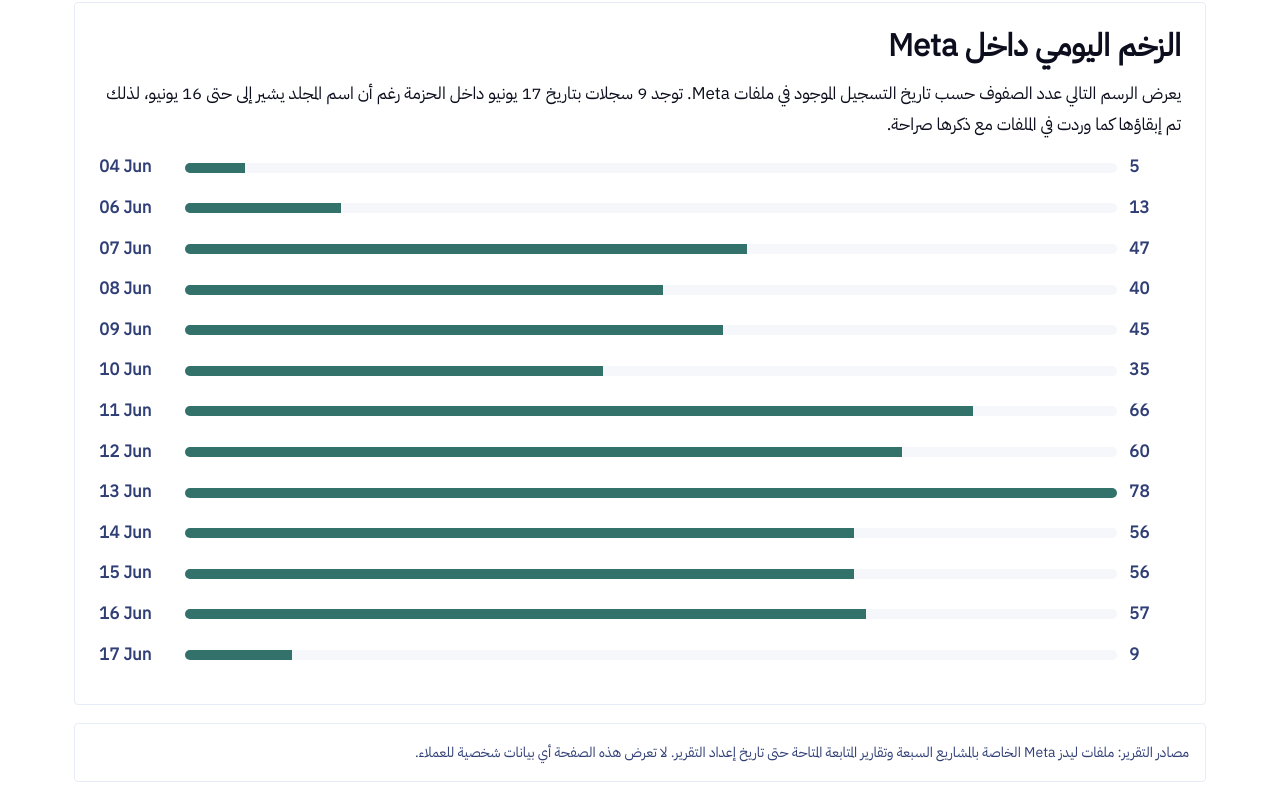
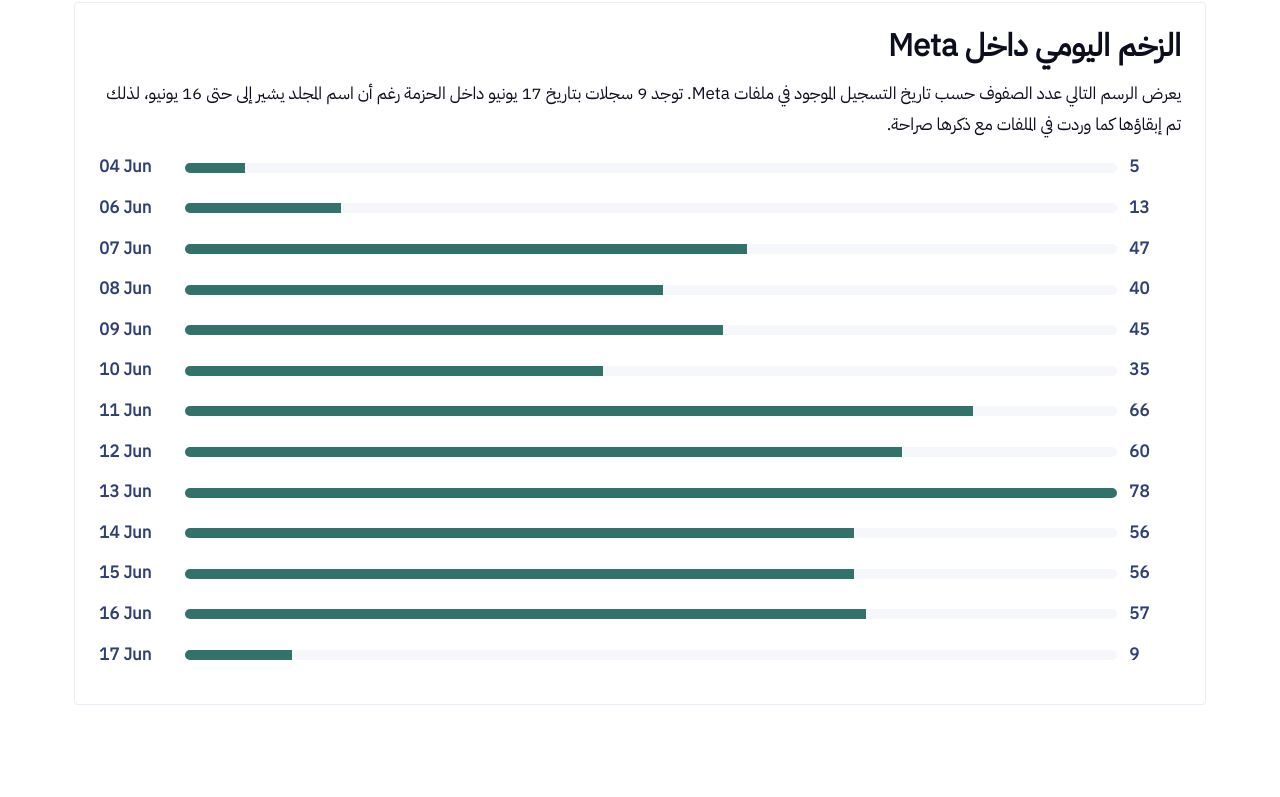
Before and after one commit to TMDweb/ajdan, a plain HTML site: page meta-leads-summary/index.html in a window 1280 px wide. Shown: the part 2820-3617 px from the top of the page. Drawn offline with Linux system fonts and the light colour scheme.

Commit message:
Remove internal source note from Meta report

```diff
--- a/meta-leads-summary/index.html
+++ b/meta-leads-summary/index.html
@@ -45,7 +45,6 @@
     .issue-title { font-weight:900; color:var(--blue); font-size:18px; }
     .pill { display:inline-block; padding:5px 10px; border-radius:3px; background:var(--teal-soft); color:var(--teal); font-weight:900; }
     .warning { background:var(--red-soft); color:var(--red); }
-    .source-note { color:var(--muted); font-size:14px; border:1px solid var(--line); border-radius:4px; padding:16px; margin-top:18px; }
     @media (max-width:900px) { .meta-grid,.kpi-grid,.scope,.project-grid { grid-template-columns:1fr; } .project-stats { grid-template-columns:1fr; } h1 { font-size:38px; } main { padding:24px 18px 56px; } table { display:block; overflow-x:auto; white-space:nowrap; } }
   </style>
 </head>
@@ -83,7 +82,7 @@
 
   <section class="section">
     <h2>التوزيع حسب المشروع</h2>
-    <p>الأرقام التالية مجمعة من ملفات المشاريع ولا تعرض أي بيانات شخصية.</p>
+    <p>الأرقام التالية مجمعة من ملفات المشاريع.</p>
     <div class="project-grid">
       <article class="project-card">
         <div>
@@ -251,9 +250,6 @@
     <div class="bar-row"><span>04 Jun</span><div class="bar"><i style="width:6.4%"></i></div><strong>5</strong></div><div class="bar-row"><span>06 Jun</span><div class="bar"><i style="width:16.7%"></i></div><strong>13</strong></div><div class="bar-row"><span>07 Jun</span><div class="bar"><i style="width:60.3%"></i></div><strong>47</strong></div><div class="bar-row"><span>08 Jun</span><div class="bar"><i style="width:51.3%"></i></div><strong>40</strong></div><div class="bar-row"><span>09 Jun</span><div class="bar"><i style="width:57.7%"></i></div><strong>45</strong></div><div class="bar-row"><span>10 Jun</span><div class="bar"><i style="width:44.9%"></i></div><strong>35</strong></div><div class="bar-row"><span>11 Jun</span><div class="bar"><i style="width:84.6%"></i></div><strong>66</strong></div><div class="bar-row"><span>12 Jun</span><div class="bar"><i style="width:76.9%"></i></div><strong>60</strong></div><div class="bar-row"><span>13 Jun</span><div class="bar"><i style="width:100.0%"></i></div><strong>78</strong></div><div class="bar-row"><span>14 Jun</span><div class="bar"><i style="width:71.8%"></i></div><strong>56</strong></div><div class="bar-row"><span>15 Jun</span><div class="bar"><i style="width:71.8%"></i></div><strong>56</strong></div><div class="bar-row"><span>16 Jun</span><div class="bar"><i style="width:73.1%"></i></div><strong>57</strong></div><div class="bar-row"><span>17 Jun</span><div class="bar"><i style="width:11.5%"></i></div><strong>9</strong></div>
   </section>
 
-  <section class="source-note">
-    مصادر التقرير: ملفات ليدز Meta الخاصة بالمشاريع السبعة وتقارير المتابعة المتاحة حتى تاريخ إعداد التقرير. لا تعرض هذه الصفحة أي بيانات شخصية للعملاء.
-  </section>
 </main>
 </body>
 </html>
```
